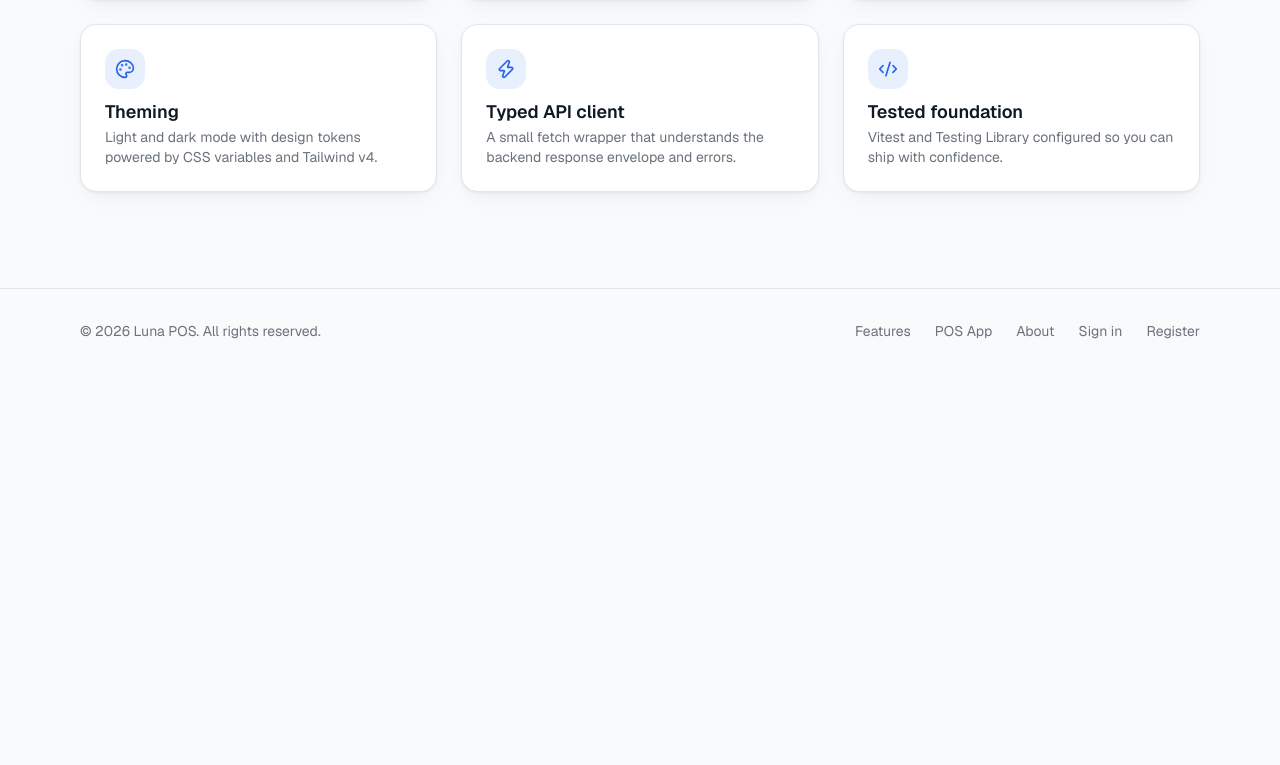
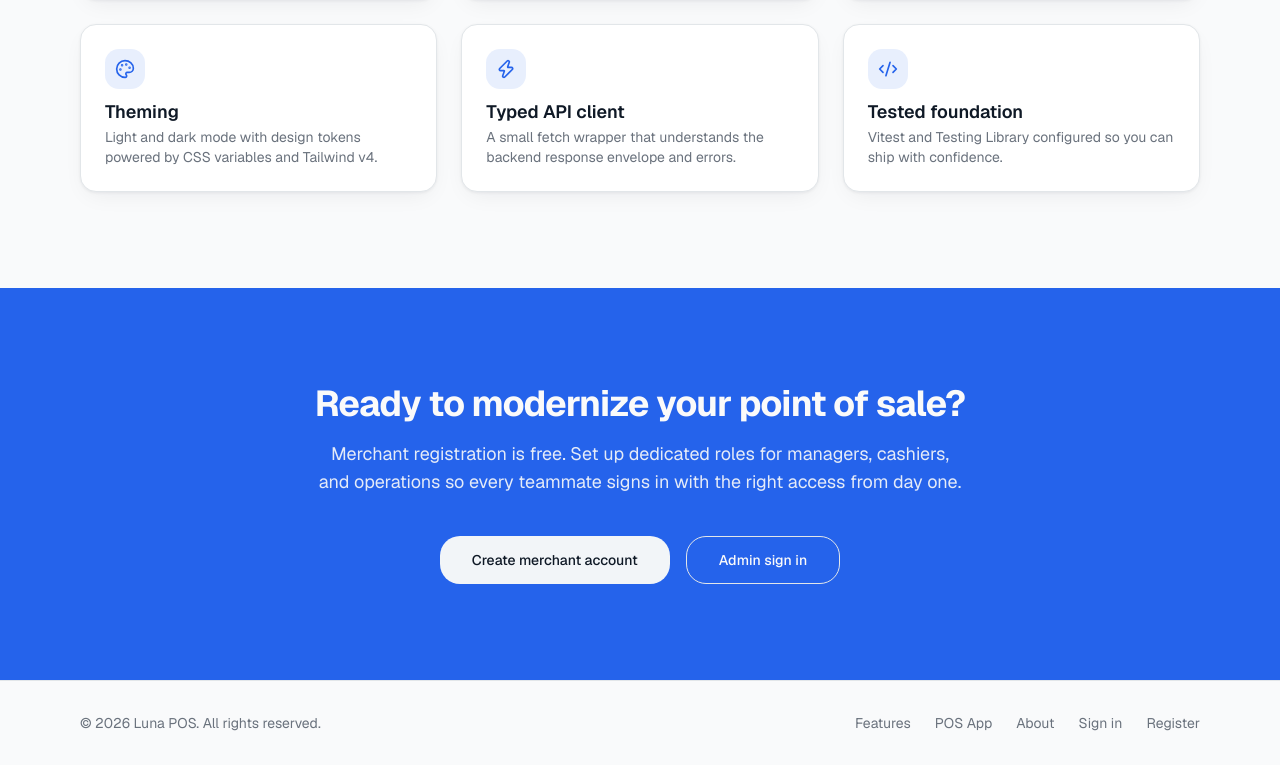
Before and after one commit to cymonevo-luna/luna_pos_web, a Next.js app: page / in a window 1280 px wide. Shown: the part 771-1536 px from the top of the page. Before the commit the page ends 1144 px from the top, so only its background shows below. Built offline with nearby package versions, Linux system fonts and the light colour scheme.

Commit message:
feat(POS-23-6): add landing page final CTA section
Add a full-width conversion band with merchant registration and admin
sign-in CTAs, wire it into the marketing homepage, and cover link targets
plus dark-mode contrast classes in unit tests.

Co-authored-by: Aji <cymon1997@users.noreply.github.com>

```diff
--- a/src/app/(marketing)/page.tsx
+++ b/src/app/(marketing)/page.tsx
@@ -15,6 +15,7 @@ import {
   CardHeader,
   CardTitle,
 } from "@/components/ui/card";
+import { CtaSection } from "@/components/landing/cta-section";
 
 const features = [
   {
@@ -106,6 +107,8 @@ export default function HomePage() {
           })}
         </div>
       </section>
+
+      <CtaSection />
     </div>
   );
 }
--- /dev/null
+++ b/src/components/landing/cta-section.tsx
@@ -0,0 +1,45 @@
+import Link from "next/link";
+import { buttonVariants } from "@/components/ui/button";
+import { cn } from "@/lib/utils";
+
+const headlineId = "landing-cta-heading";
+
+export function CtaSection() {
+  return (
+    <section
+      aria-labelledby={headlineId}
+      className="bg-primary text-primary-foreground"
+    >
+      <div className="mx-auto max-w-6xl px-4 py-20 text-center sm:py-24">
+        <h2
+          id={headlineId}
+          className="text-balance text-3xl font-bold tracking-tight sm:text-4xl"
+        >
+          Ready to modernize your point of sale?
+        </h2>
+        <p className="mx-auto mt-4 max-w-2xl text-balance text-lg text-primary-foreground/90">
+          Merchant registration is free. Set up dedicated roles for managers,
+          cashiers, and operations so every teammate signs in with the right
+          access from day one.
+        </p>
+        <div className="mt-10 flex flex-col items-center justify-center gap-4 sm:flex-row">
+          <Link
+            href="/register"
+            className={cn(buttonVariants({ variant: "secondary", size: "lg" }))}
+          >
+            Create merchant account
+          </Link>
+          <Link
+            href="/admin/login"
+            className={cn(
+              buttonVariants({ variant: "outline", size: "lg" }),
+              "border-primary-foreground/40 bg-transparent text-primary-foreground hover:bg-primary-foreground/10 hover:text-primary-foreground",
+            )}
+          >
+            Admin sign in
+          </Link>
+        </div>
+      </div>
+    </section>
+  );
+}
```
Also changed, not shown: 1 other file (tests, documents, lock files or other folders).
